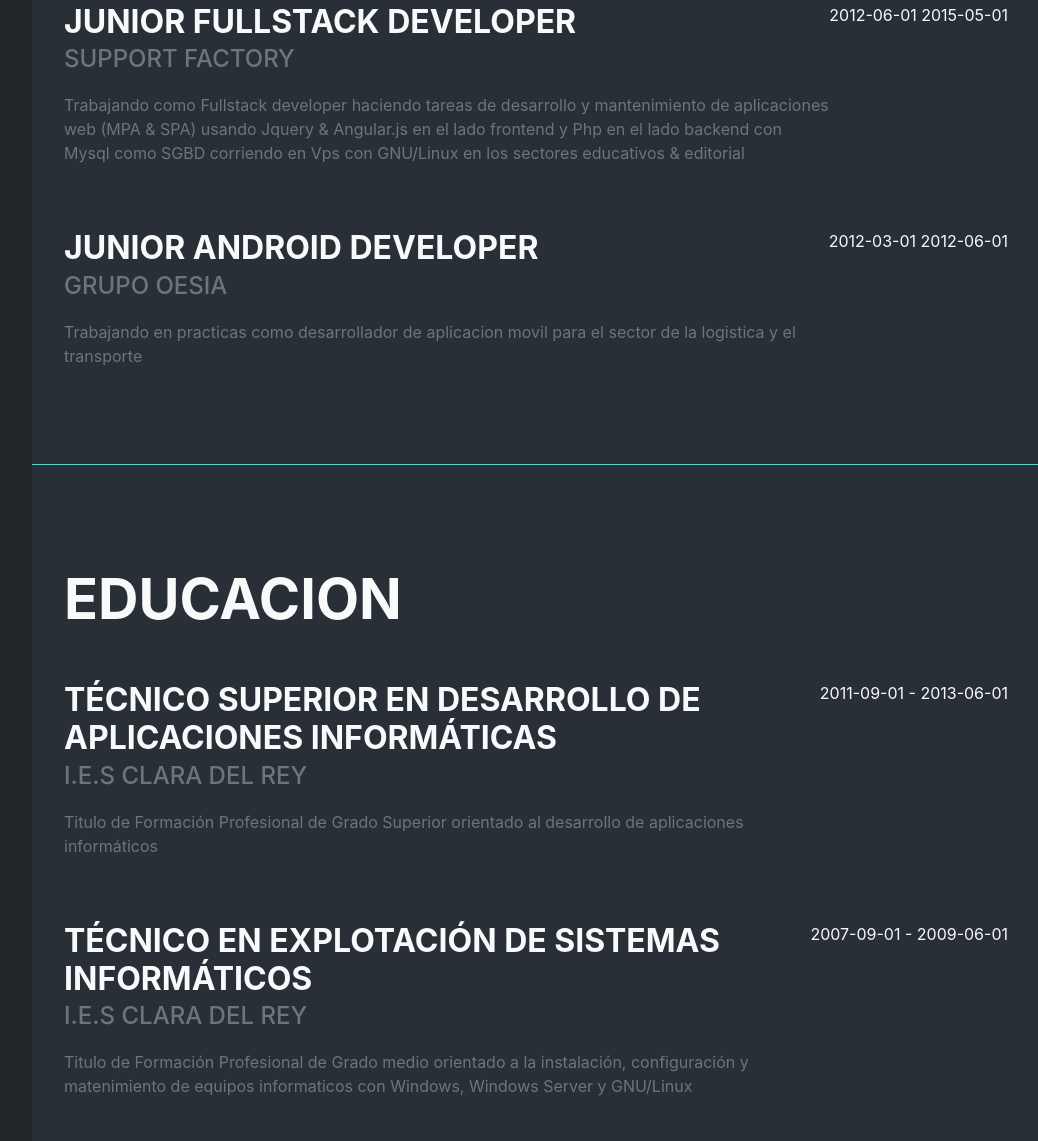
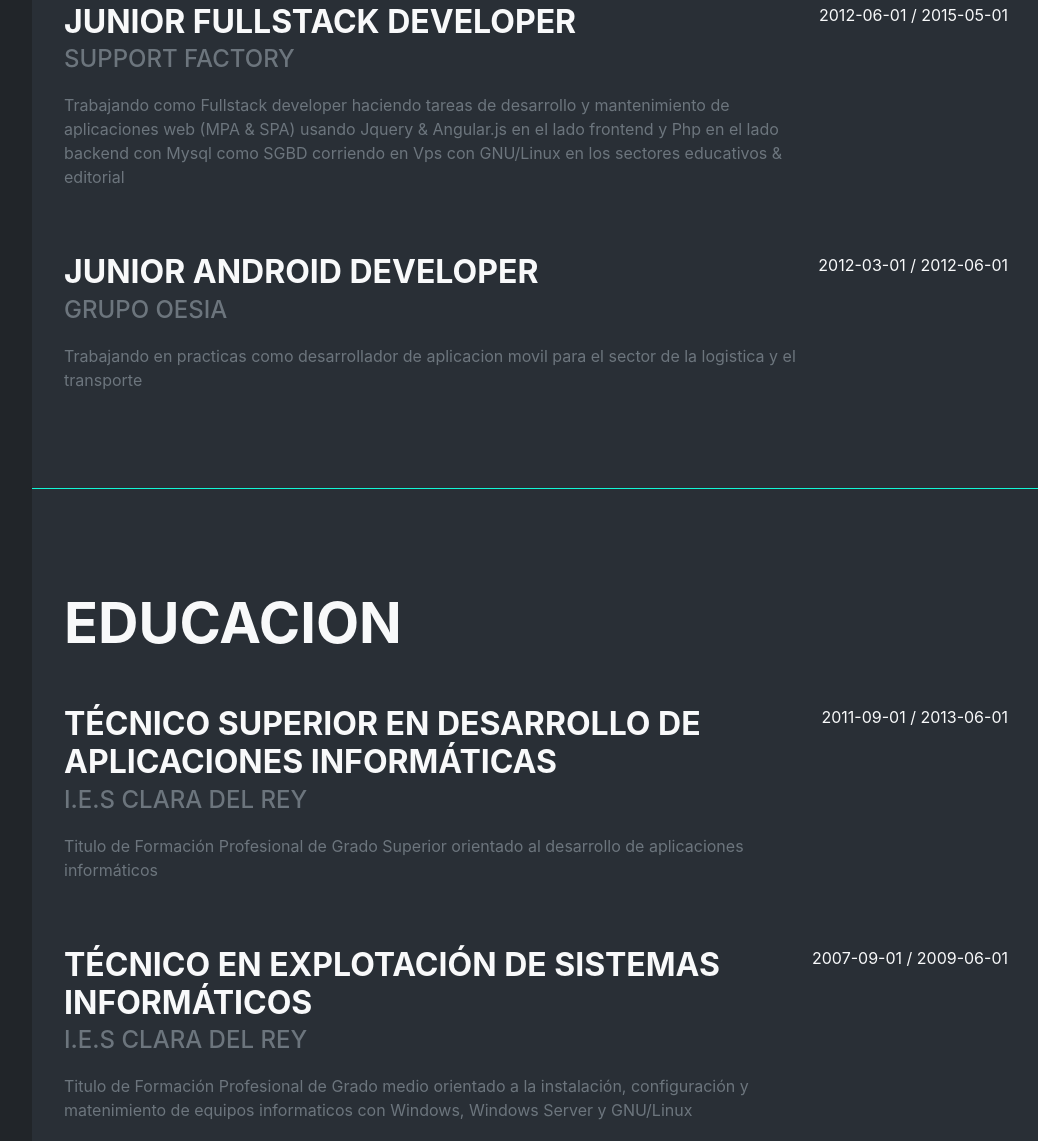
Before and after one commit to isanchezd/isanchezd-site, an Astro site: page / in a window 1280 px wide. Shown: the part 2020-3161 px from the top of the page, without its empty margins (240-1278 px from the left). Built offline with nearby package versions, Linux system fonts and the light colour scheme; Astro itself is replaced by a stand-in of ours; a web font is replaced by a local one.

Commit message:
feat: change format date

```diff
--- a/src/sections/education/study/study.astro
+++ b/src/sections/education/study/study.astro
@@ -11,7 +11,7 @@ const { name, institution, startDate, finishDate } = study
   </div>
   <div class='flex-shrink-0'>
     <span class="text">{startDate}
-      {finishDate ? ` - ${finishDate}` : null}</span
+      {finishDate ? ` / ${finishDate}` : null}</span
     >
   </div>
 </div>
--- a/src/sections/experiences/experience/experience.astro
+++ b/src/sections/experiences/experience/experience.astro
@@ -1,7 +1,7 @@
 ---
-    const { job } = Astro.props
-    const {organization, roles} = job
-    const firstRole = roles[0]
+const { job } = Astro.props;
+const { organization, roles } = job;
+const firstRole = roles[0];
 ---
 
 <div class='d-flex flex-column flex-md-row justify-content-between mb-5'>
@@ -11,6 +11,9 @@
     <p>{firstRole.challenges[0]?.description}</p>
   </div>
   <div class='flex-shrink-0'>
-    <span class="text">{firstRole.startDate} {firstRole.finishDate}</span>
+    <span class='text'
+      >{firstRole.startDate}
+      {firstRole.finishDate ? ` / ${firstRole.finishDate}` : null}</span
+    >
   </div>
 </div>
```
